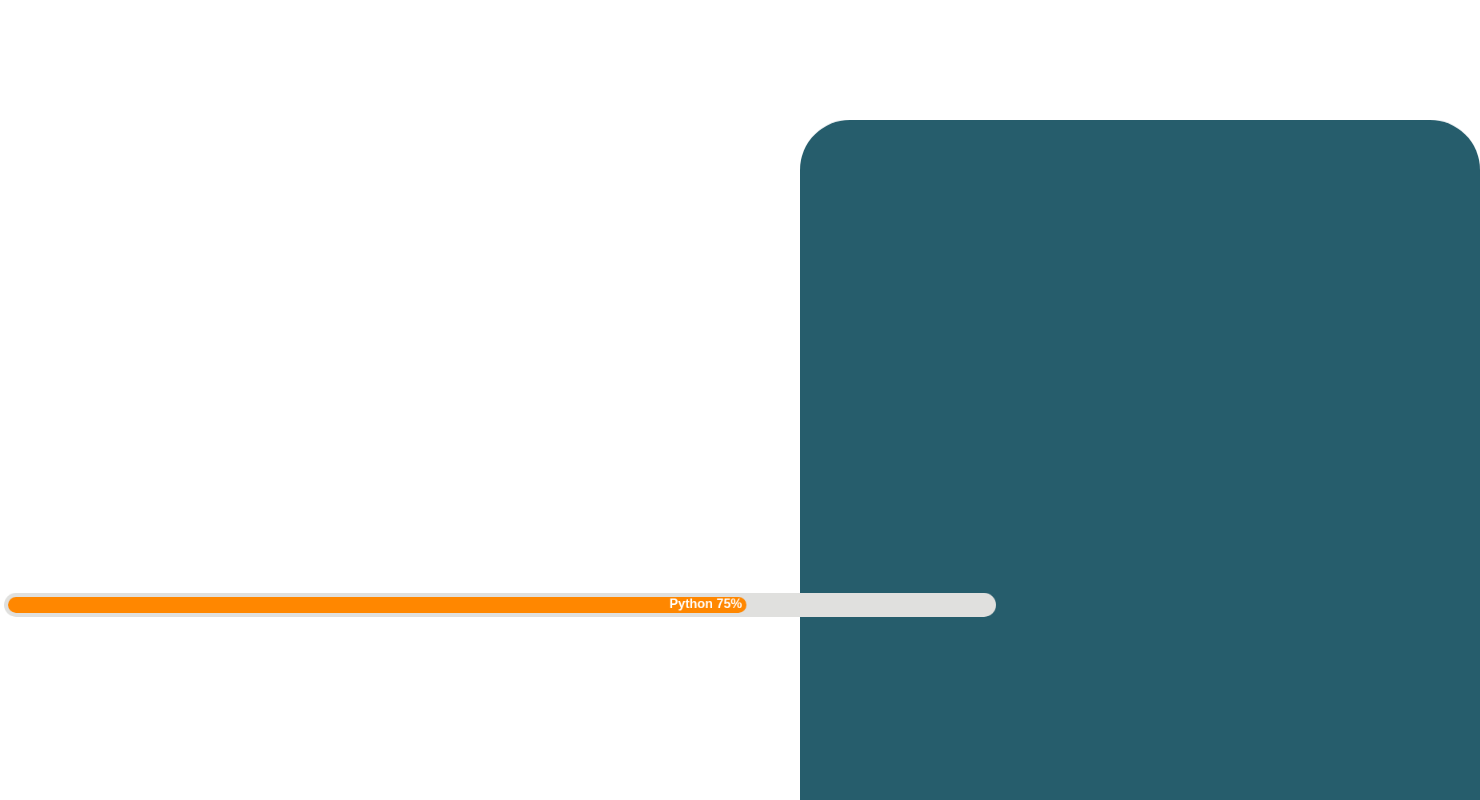
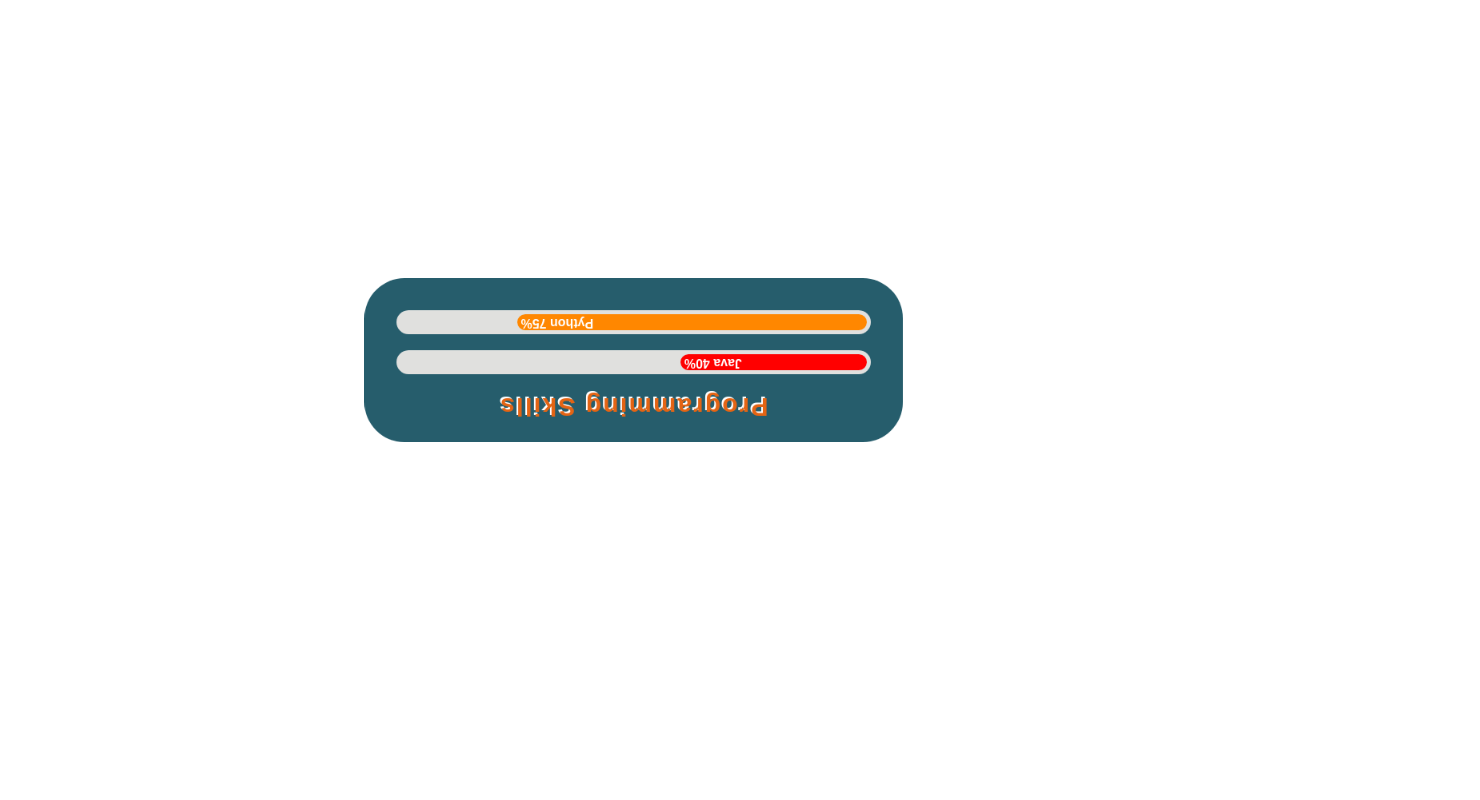
Before and after one commit to dasje/ben-sweeney-fe, a React (Create React App) app: page / in a window 1280 px wide. Shown: the part 1580-2380 px from the top of the page, 1480 px wide, since content can reach past the window. Built offline with nearby package versions, Linux system fonts and the light colour scheme; a web font is replaced by a local one.

Commit message:
Parallax positioning fixed

```diff
--- a/src/App.css
+++ b/src/App.css
@@ -1,41 +1,3 @@
-.App {
-  text-align: center;
-}
-
-.App-logo {
-  height: 40vmin;
-  pointer-events: none;
-}
-
-@media (prefers-reduced-motion: no-preference) {
-  .App-logo {
-    animation: App-logo-spin infinite 20s linear;
-  }
-}
-
-.App-header {
-  background-color: #282c34;
-  min-height: 100vh;
-  display: flex;
-  flex-direction: column;
-  align-items: center;
-  justify-content: center;
-  font-size: calc(10px + 2vmin);
-  color: white;
-}
-
-.App-link {
-  color: #61dafb;
-}
-
-@keyframes App-logo-spin {
-  from {
-    transform: rotate(0deg);
-  }
-  to {
-    transform: rotate(360deg);
-  }
-}
 
 #particles-js {
   position : absolute;
--- a/src/App.js
+++ b/src/App.js
@@ -1,11 +1,10 @@
 import React from "react";
 import './App.css';
-import { Parallax, ParallaxProvider } from 'react-scroll-parallax';
+import { ParallaxProvider } from 'react-scroll-parallax';
 
 import Header from './components/Header';
 import About from './pages/About';
 import Skills from './pages/Skills';
-import Contact from './pages/Contact';
 import Projects from './pages/Projects';
 import Background from './components/Background';
 import Achievements from './pages/Achievements';
--- a/src/components/Card.js
+++ b/src/components/Card.js
@@ -2,7 +2,7 @@ import React from "react";
 import "./Card.module.css";
 
 const Card = (props) => {
-    const { height, width, title } = props;
+    const { height = 100, width = 100, title } = props;
 
     const cardStyle = {
         height: height,
@@ -15,6 +15,7 @@ const Card = (props) => {
         paddingBottom: 20,
         paddingRight: 20,
         paddingTop: 5,
+        margin: 'auto'
     }
 
     const titleStyle = {
--- a/src/components/Footer.js
+++ b/src/components/Footer.js
@@ -4,11 +4,16 @@ import Contact from "../pages/Contact";
 
 const Footer = () => {return (
     <div style={{
-        position: "fixed",
-        left: 0,
+        width: '100%',
+        position: 'fixed',
         bottom: 0,
-        right: 0,
         zIndex: 1
+        // position: "fixed",
+        // left: 0,
+        // bottom: 0,
+        // right: 0,
+        // // align: 'center',
+        // zIndex: 1
     }}>
         <Contact />
     </div>
--- a/src/pages/Contact.js
+++ b/src/pages/Contact.js
@@ -10,8 +10,9 @@ const Contact = () => {
     const containerStyles = {
         backgroundColor: "#e0e0de",
         borderRadius: 10,
-        margin: 20,
+        margin: 'auto',
         padding: 5,
+        width: '100%'
       }
     const contactStyle = {
         backgroundColor: "#9a031e",
--- a/src/pages/ParallaxWrapper.js
+++ b/src/pages/ParallaxWrapper.js
@@ -3,14 +3,11 @@ import { Parallax } from "react-scroll-parallax";
 
 const ParallaxWrapper = (props) => {
 
-    const [width, setWidth] = useState(window.innerWidth);
-    const [height, setHeight] = useState(window.innerHeight);
-
     return (
-        <div style={{width: width, height: height}}>
+        <div style={{width: '99vw', height: '99vh'}}>
             <Parallax
-                translateX={[`${width/4}px`, `${height/4}px`]}
-                translateY={[`${width/4}px`, `${height/8}px`]}
+                translateX={[0, 0]}
+                translateY={[120, 45]}
                 scale={[0.8, 1]}
                 rotate={[-180, 180]}
                 easing="easeInQuad"
--- a/src/pages/Skills.js
+++ b/src/pages/Skills.js
@@ -15,16 +15,13 @@ const Skills = () => {
             title="Programming Skills"
         >
             {details.programmingLanguageSkills.map((v,k) => {
-                return (
-                    <ParallaxWrapper>
-                        <ProgressBar
+            return <ProgressBar
                 key={k}
                 skillName={v.language}
                 skillColor={programmingLanguages[v.language]}
                 completed={v.proficiency}
             />
-                    </ParallaxWrapper>
-                )})}
+            })}
         </Card>
         </ParallaxWrapper>
     )
```
Lines whose indentation alone changed are shown as unchanged.
